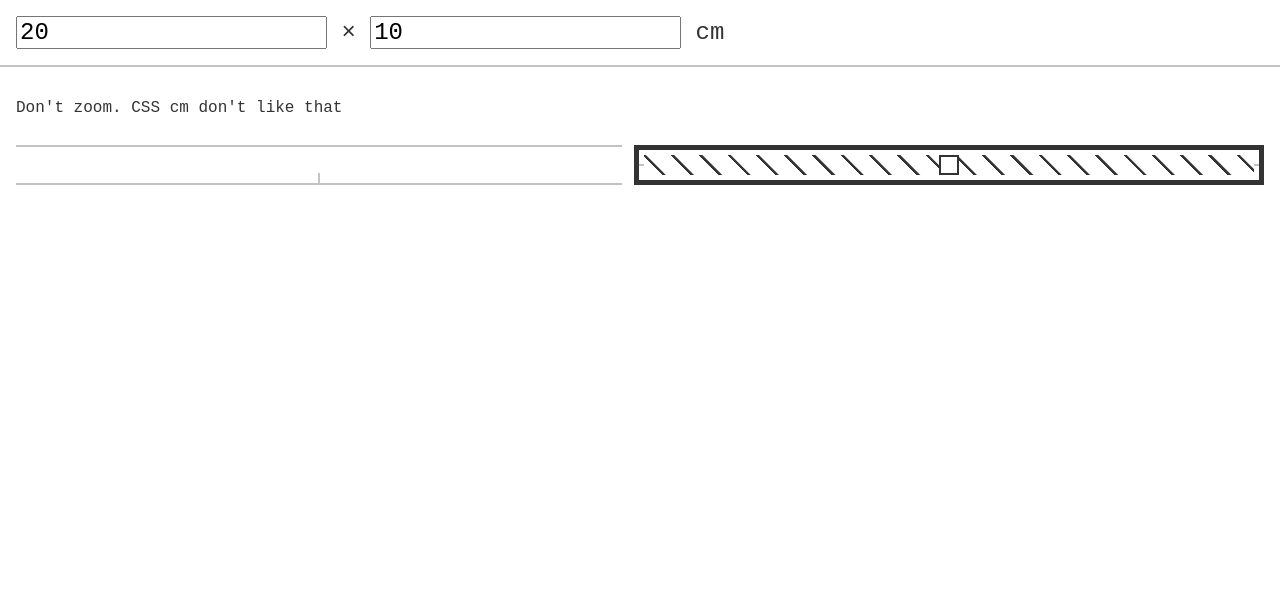
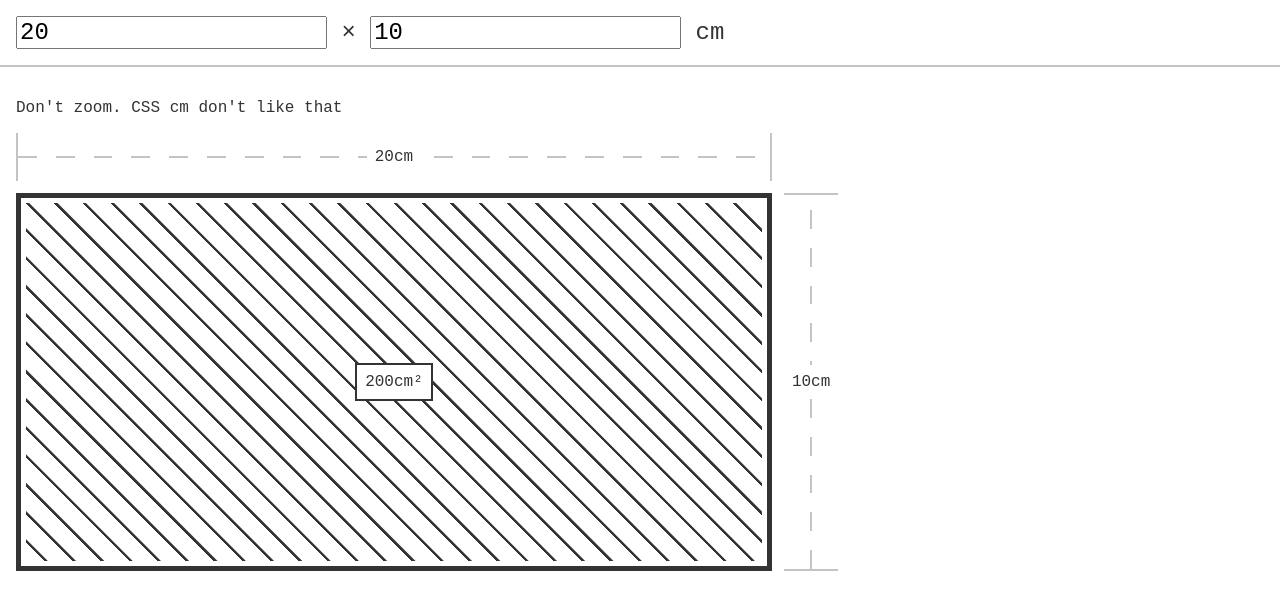
Before and after one commit to elomatreb/size, a website: page src/index.html in a window 1280 px wide. Drawn offline with nearby package versions, Linux system fonts and the light colour scheme; files that its build step writes are made by us from their sources.

Commit message:
Add script lul

```diff
--- a/src/css/style.scss
+++ b/src/css/style.scss
@@ -83,3 +83,7 @@ header {
     background-position: center 0;
     background-size: 2px 100%;
 }
+
+.hidden {
+    visibility: hidden;
+}
--- a/src/index.html
+++ b/src/index.html
@@ -5,6 +5,7 @@
     <meta name="viewport" content="width=device-width, initial-scale=1.0">
     <title>Size preview</title>
     <link rel="stylesheet" href="style.css">
+    <script src="size.js"></script>
 </head>
 <body>
     <header>
@@ -16,7 +17,7 @@
     <main>
         <p>Don't zoom. CSS cm don't like that</p>
         <noscript>Hi. Javascript pls</noscript>
-        <div id="preview">
+        <div id="preview" class="hidden">
             <div id="width-indicator">
                 <span></span>
             </div>
--- a/src/size.js
+++ b/src/size.js
@@ -0,0 +1,20 @@
+document.addEventListener("DOMContentLoaded", () => {
+  update()
+  document.getElementById("preview").classList.remove("hidden")
+  document.getElementById("height").addEventListener("change", update)
+  document.getElementById("width").addEventListener("change", update)
+})
+
+function update() {
+  var height = parseFloat(document.getElementById("height").value)
+  var width = parseFloat(document.getElementById("width").value)
+
+  var preview = document.getElementById("preview")
+
+  preview.style.gridTemplateRows = "[w-indicator] 3em [h] " + height + "cm";
+  preview.style.gridTemplateColumns = "[w] " + width + "cm [h-indicator] max-content";
+
+  document.querySelector("#width-indicator span").innerHTML = width + "cm"
+  document.querySelector("#height-indicator span").innerHTML = height + "cm"
+  document.querySelector("#area span").innerHTML = width * height + "cm²"
+}
```
